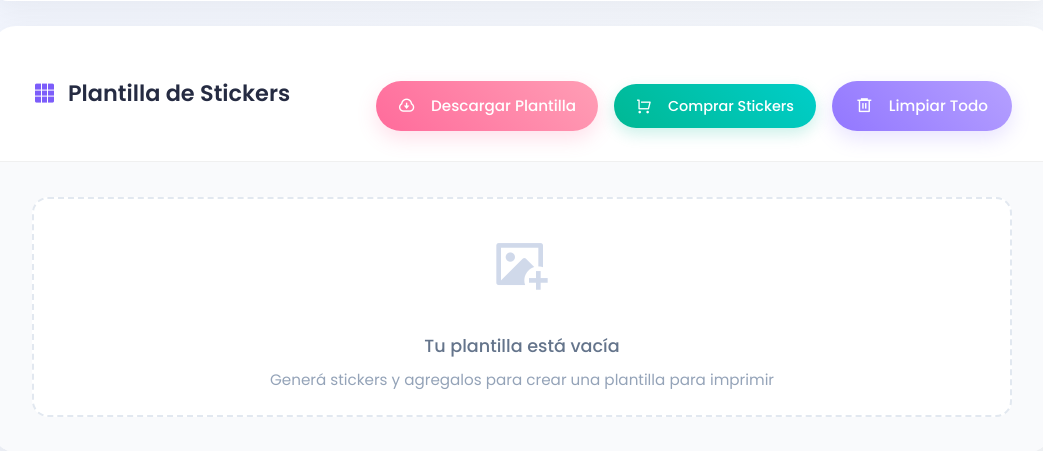
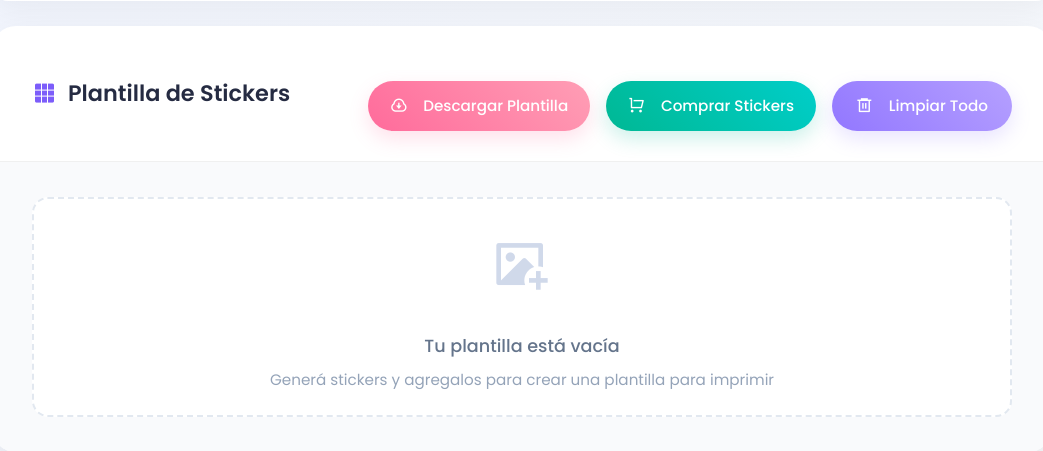
Before and after one commit to santipdmonte/StickerMakerAPP, a Flask app: page / in a window 1280 px wide. Shown: the part 589-1040 px from the top of the page, without its empty margins (118-1161 px from the left). Run offline with Flask 3, Linux system fonts and the light colour scheme; data that the repository does not hold is empty; some libraries are stand-ins or nearby versions.

Commit message:
Change the style of the buy button from the template

```diff
--- a/app/static/css/styles.css
+++ b/app/static/css/styles.css
@@ -845,7 +845,8 @@ button i, .download-button i {
 }
 
 .template-actions .download-button,
-.template-actions .clear-button {
+.template-actions .clear-button,
+.template-actions .buy-button {
     height: 50px;
     min-width: 180px;
     padding: 0 22px;
@@ -862,6 +863,11 @@ button i, .download-button i {
 .template-actions .clear-button {
     background: linear-gradient(45deg, #9277ff, #b5a0ff);
     box-shadow: 0 8px 20px rgba(146, 119, 255, 0.2);
+}
+
+.template-actions .buy-button {
+    background: linear-gradient(45deg, #00b894, #00cec9);
+    box-shadow: 0 8px 20px rgba(0, 184, 148, 0.2);
 }
 
 .template-grid {
```
